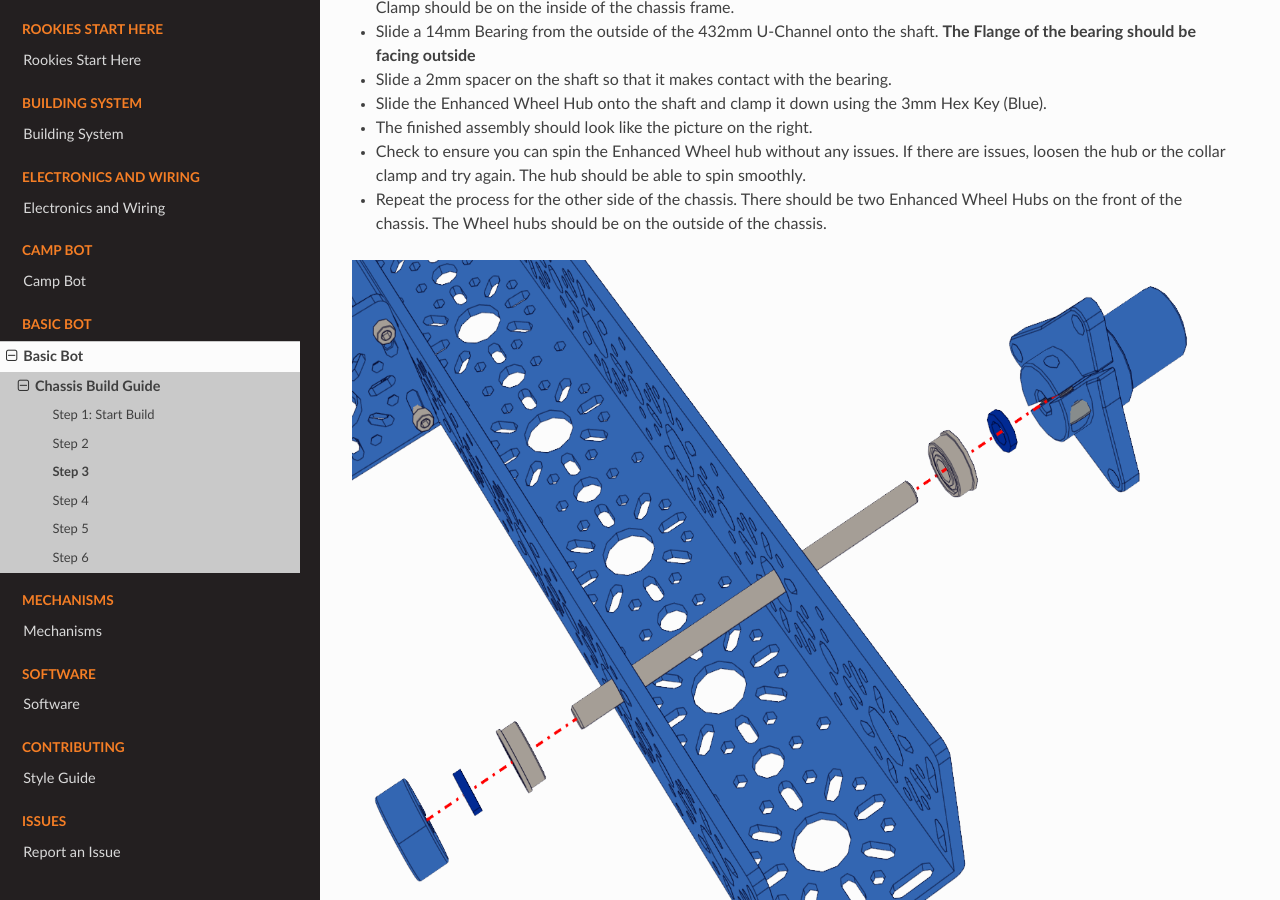
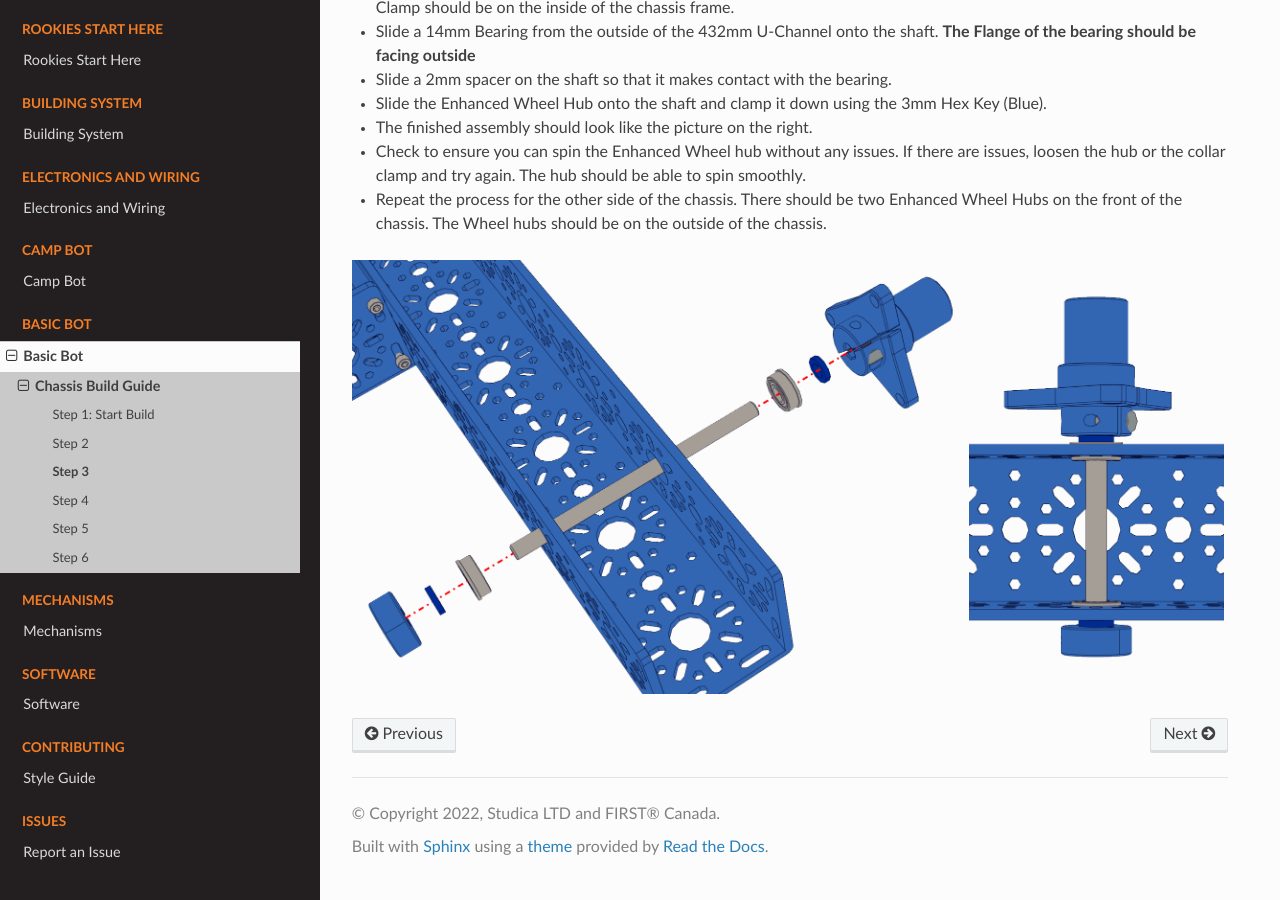
Before and after one commit to Jm-Taylor/Studica-Docs-WC, a Sphinx documentation site: the page built from source/docs/Basic-Bot/Chassis/step3.rst, in a window 1280 px wide and 900 px high, scrolled down 1004 px. Built offline with Sphinx 7.4.7 and the Read the Docs theme 2.0.0, drawn with Linux system fonts in a browser that asks for light colours.

Commit message:
update image scaling

```diff
--- a/source/docs/Basic-Bot/Chassis/step3.rst
+++ b/source/docs/Basic-Bot/Chassis/step3.rst
@@ -61,10 +61,10 @@ Instructions
 - Check to ensure you can spin the Enhanced Wheel hub without any issues. If there are issues, loosen the hub or the collar clamp and try again. The hub should be able to spin smoothly.
 - Repeat the process for the other side of the chassis. There should be two Enhanced Wheel Hubs on the front of the chassis. The Wheel hubs should be on the outside of the chassis.
 
-.. figure:: images/basicBotChassis_View4.png
-    :align: left
-    :scale: 75%
+|pic1| |pic2|
 
-.. figure:: images/basicBotChassis_View5.png
-    :align: right
-    :scale: 80%
+.. |pic1| image:: images/basicBotChassis_View4.png
+    :width: 70%
+
+.. |pic2| image:: images/basicBotChassis_View5.png
+    :width: 29%
```
Also changed, not shown: source/docs/Basic-Bot/Chassis/step2.rst (+6 -6 lines).
